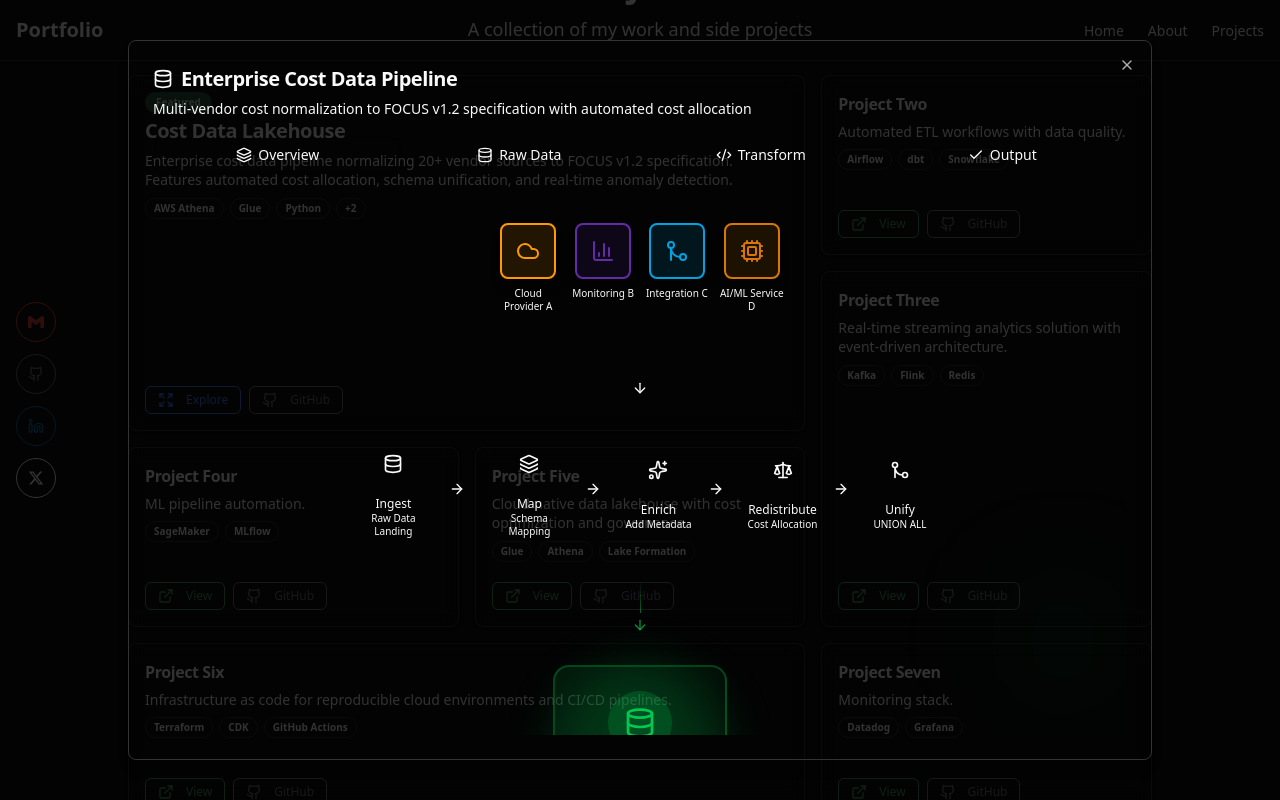
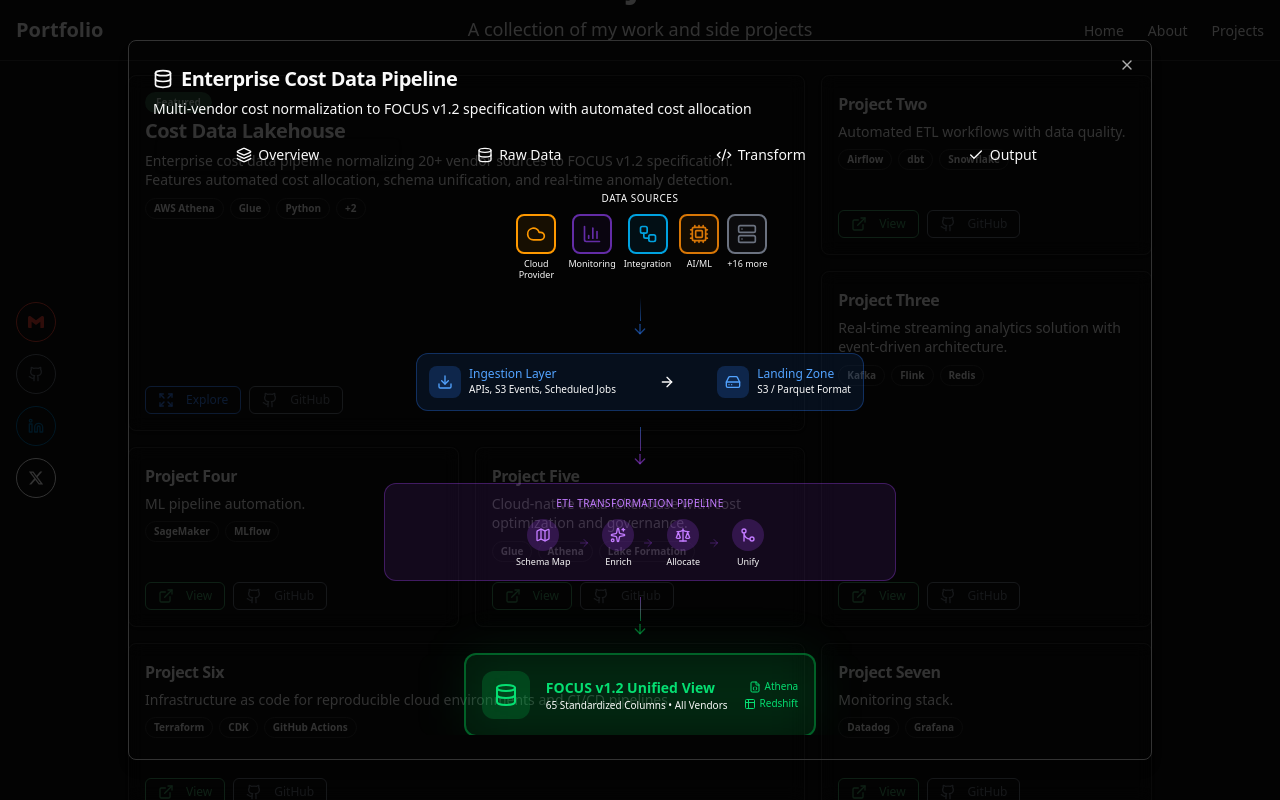
Before and after one commit to iancatez/ian-cates-portfolio, a Next.js app: page / in a window 1280 px wide. Both pictures are taken after a click on the button "Explore". Shown: the part 2039-2839 px from the top of the page. Built offline with nearby package versions, Linux system fonts and the light colour scheme.

Commit message:
feat(projects): Improve architecture diagrams and replace emojis with Lucide icons

```diff
--- a/components/projects/data-flow-diagram.tsx
+++ b/components/projects/data-flow-diagram.tsx
@@ -5,171 +5,260 @@
 import {
   Database,
   ArrowRight,
+  ArrowDown,
   Layers,
   Sparkles,
   Scale,
   GitMerge,
   Cloud,
   BarChart3,
-  Cpu
+  Cpu,
+  Download,
+  Map,
+  Server,
+  HardDrive,
+  FileJson,
+  Users,
+  Building2,
+  PieChart,
+  Table2,
+  Workflow
 } from "lucide-react";
 
 interface DataFlowDiagramProps {
-  activeStep?: number;
-  onStepClick?: (step: number) => void;
+  className?: string;
 }
 
-const vendors = [
-  { name: "Cloud Provider A", icon: Cloud, color: "#FF9900" },
-  { name: "Monitoring B", icon: BarChart3, color: "#632CA6" },
-  { name: "Integration C", icon: GitMerge, color: "#00A2E0" },
-  { name: "AI/ML Service D", icon: Cpu, color: "#D97706" },
-];
+// Comprehensive architecture diagram showing full data pipeline
+export function DataFlowDiagram({ className }: DataFlowDiagramProps) {
+  return (
+    <div className={cn("relative w-full", className)}>
+      {/* Full Architecture Diagram */}
+      <div className="space-y-4">
 
-const pipelineStages = [
-  { id: 1, name: "Ingest", icon: Database, description: "Raw Data Landing" },
-  { id: 2, name: "Map", icon: Layers, description: "Schema Mapping" },
-  { id: 3, name: "Enrich", icon: Sparkles, description: "Add Metadata" },
-  { id: 4, name: "Redistribute", icon: Scale, description: "Cost Allocation" },
-  { id: 5, name: "Unify", icon: GitMerge, description: "UNION ALL" },
-];
-
-export function DataFlowDiagram({ activeStep = 0, onStepClick }: DataFlowDiagramProps) {
-  return (
-    <div className="relative w-full py-8">
-      {/* Main flow container */}
-      <div className="flex flex-col gap-8">
-        {/* Vendor Sources Row */}
-        <div className="flex justify-center gap-3 px-4">
-          {vendors.map((vendor, index) => (
+        {/* Layer 1: Data Sources */}
         <motion.div
-              key={vendor.name}
           initial={{ opacity: 0, y: -20 }}
           animate={{ opacity: 1, y: 0 }}
-              transition={{ delay: index * 0.1, duration: 0.4 }}
-              className="flex flex-col items-center gap-2"
+          transition={{ duration: 0.5 }}
+          className="relative"
+        >
+          <div className="text-[10px] uppercase tracking-wider text-muted-foreground mb-2 text-center font-medium">
+            Data Sources
+          </div>
+          <div className="flex justify-center gap-2 flex-wrap">
+            {[
+              { name: "Cloud Provider", icon: Cloud, color: "#FF9900" },
+              { name: "Monitoring", icon: BarChart3, color: "#632CA6" },
+              { name: "Integration", icon: Workflow, color: "#00A2E0" },
+              { name: "AI/ML", icon: Cpu, color: "#D97706" },
+              { name: "+16 more", icon: Server, color: "#6B7280" },
+            ].map((source, i) => (
+              <motion.div
+                key={source.name}
+                initial={{ opacity: 0, scale: 0.8 }}
+                animate={{ opacity: 1, scale: 1 }}
+                transition={{ delay: 0.1 + i * 0.05 }}
+                className="flex flex-col items-center"
               >
                 <div
-                className="w-14 h-14 rounded-lg flex items-center justify-center shadow-lg"
-                style={{ backgroundColor: `${vendor.color}20`, border: `2px solid ${vendor.color}` }}
+                  className="w-10 h-10 rounded-lg flex items-center justify-center border-2"
+                  style={{ borderColor: source.color, backgroundColor: `${source.color}15` }}
                 >
-                <vendor.icon className="w-6 h-6" style={{ color: vendor.color }} />
+                  <source.icon className="w-5 h-5" style={{ color: source.color }} />
                 </div>
-              <span className="text-[10px] text-muted-foreground text-center max-w-16 leading-tight">
-                {vendor.name}
+                <span className="text-[9px] text-muted-foreground mt-1 text-center max-w-12 leading-tight">
+                  {source.name}
                 </span>
               </motion.div>
             ))}
           </div>
+        </motion.div>
 
-        {/* Connecting arrows from vendors */}
+        {/* Connector */}
         <div className="flex justify-center">
           <motion.div
             initial={{ scaleY: 0 }}
             animate={{ scaleY: 1 }}
-            transition={{ delay: 0.4, duration: 0.3 }}
-            className="flex flex-col items-center gap-1"
+            transition={{ delay: 0.4 }}
+            className="flex flex-col items-center"
           >
-            <div className="w-px h-8 bg-gradient-to-b from-muted-foreground/50 to-primary/50" />
-            <ArrowRight className="w-4 h-4 text-primary/50 rotate-90" />
+            <div className="w-px h-6 bg-gradient-to-b from-muted-foreground/30 to-blue-500/50" />
+            <ArrowDown className="w-4 h-4 text-blue-500/50" />
           </motion.div>
         </div>
 
-        {/* Pipeline Stages Row */}
-        <div className="flex justify-center items-center gap-2 px-4 overflow-x-auto">
-          {pipelineStages.map((stage, index) => (
+        {/* Layer 2: Ingestion & Landing Zone */}
         <motion.div
-              key={stage.id}
-              initial={{ opacity: 0, scale: 0.8 }}
-              animate={{ opacity: 1, scale: 1 }}
-              transition={{ delay: 0.5 + index * 0.1, duration: 0.3 }}
-              className="flex items-center"
+          initial={{ opacity: 0 }}
+          animate={{ opacity: 1 }}
+          transition={{ delay: 0.5 }}
+          className="flex justify-center"
         >
-              <button
-                onClick={() => onStepClick?.(stage.id)}
-                className={cn(
-                  "flex flex-col items-center gap-2 p-3 rounded-xl transition-all duration-300",
-                  "hover:bg-primary/10 cursor-pointer",
-                  activeStep === stage.id && "bg-primary/20 ring-2 ring-primary/50"
-                )}
-              >
-                <div className={cn(
-                  "w-12 h-12 rounded-full flex items-center justify-center transition-all duration-300",
-                  activeStep === stage.id
-                    ? "bg-primary text-primary-foreground shadow-lg shadow-primary/30"
-                    : "bg-muted text-muted-foreground"
-                )}>
-                  <stage.icon className="w-5 h-5" />
+          <div className="bg-blue-500/10 border border-blue-500/30 rounded-xl p-3 max-w-md w-full">
+            <div className="flex items-center justify-between gap-4">
+              <div className="flex items-center gap-2">
+                <div className="w-8 h-8 rounded-lg bg-blue-500/20 flex items-center justify-center">
+                  <Download className="w-4 h-4 text-blue-400" />
                 </div>
-                <div className="text-center">
-                  <div className={cn(
-                    "text-xs font-medium transition-colors",
-                    activeStep === stage.id ? "text-primary" : "text-foreground"
-                  )}>
-                    {stage.name}
-                  </div>
-                  <div className="text-[10px] text-muted-foreground max-w-20 leading-tight">
-                    {stage.description}
+                <div>
+                  <div className="text-xs font-medium text-blue-400">Ingestion Layer</div>
+                  <div className="text-[10px] text-muted-foreground">APIs, S3 Events, Scheduled Jobs</div>
                 </div>
               </div>
-              </button>
+              <ArrowRight className="w-4 h-4 text-muted-foreground/50" />
+              <div className="flex items-center gap-2">
+                <div className="w-8 h-8 rounded-lg bg-blue-500/20 flex items-center justify-center">
+                  <HardDrive className="w-4 h-4 text-blue-400" />
+                </div>
+                <div>
+                  <div className="text-xs font-medium text-blue-400">Landing Zone</div>
+                  <div className="text-[10px] text-muted-foreground">S3 / Parquet Format</div>
+                </div>
+              </div>
+            </div>
+          </div>
+        </motion.div>
 
-              {/* Arrow between stages */}
-              {index < pipelineStages.length - 1 && (
-                <motion.div
-                  initial={{ opacity: 0, x: -10 }}
-                  animate={{ opacity: 1, x: 0 }}
-                  transition={{ delay: 0.6 + index * 0.1 }}
-                >
-                  <ArrowRight className="w-4 h-4 text-muted-foreground/50 mx-1" />
-                </motion.div>
-              )}
-            </motion.div>
-          ))}
-        </div>
-
-        {/* Connecting arrow to output */}
+        {/* Connector */}
         <div className="flex justify-center">
           <motion.div
             initial={{ scaleY: 0 }}
             animate={{ scaleY: 1 }}
-            transition={{ delay: 1, duration: 0.3 }}
-            className="flex flex-col items-center gap-1"
+            transition={{ delay: 0.6 }}
+            className="flex flex-col items-center"
           >
-            <div className="w-px h-8 bg-gradient-to-b from-primary/50 to-green-500/50" />
-            <ArrowRight className="w-4 h-4 text-green-500/70 rotate-90" />
+            <div className="w-px h-6 bg-gradient-to-b from-blue-500/50 to-purple-500/50" />
+            <ArrowDown className="w-4 h-4 text-purple-500/50" />
           </motion.div>
         </div>
 
-        {/* Unified Output */}
+        {/* Layer 3: Transformation Pipeline */}
+        <motion.div
+          initial={{ opacity: 0 }}
+          animate={{ opacity: 1 }}
+          transition={{ delay: 0.7 }}
+          className="flex justify-center"
+        >
+          <div className="bg-purple-500/10 border border-purple-500/30 rounded-xl p-3 max-w-lg w-full">
+            <div className="text-[10px] uppercase tracking-wider text-purple-400 mb-2 text-center font-medium">
+              ETL Transformation Pipeline
+            </div>
+            <div className="flex items-center justify-center gap-1">
+              {[
+                { icon: Map, label: "Schema Map", color: "text-purple-400" },
+                { icon: Sparkles, label: "Enrich", color: "text-purple-400" },
+                { icon: Scale, label: "Allocate", color: "text-purple-400" },
+                { icon: GitMerge, label: "Unify", color: "text-purple-400" },
+              ].map((step, i) => (
+                <div key={step.label} className="flex items-center">
+                  <div className="flex flex-col items-center px-2">
+                    <div className="w-8 h-8 rounded-full bg-purple-500/20 flex items-center justify-center">
+                      <step.icon className={cn("w-4 h-4", step.color)} />
+                    </div>
+                    <span className="text-[9px] text-muted-foreground mt-1">{step.label}</span>
+                  </div>
+                  {i < 3 && <ArrowRight className="w-3 h-3 text-purple-500/30" />}
+                </div>
+              ))}
+            </div>
+          </div>
+        </motion.div>
+
+        {/* Connector */}
+        <div className="flex justify-center">
+          <motion.div
+            initial={{ scaleY: 0 }}
+            animate={{ scaleY: 1 }}
+            transition={{ delay: 0.8 }}
+            className="flex flex-col items-center"
+          >
+            <div className="w-px h-6 bg-gradient-to-b from-purple-500/50 to-green-500/50" />
+            <ArrowDown className="w-4 h-4 text-green-500/50" />
+          </motion.div>
+        </div>
+
+        {/* Layer 4: Unified Output */}
         <motion.div
           initial={{ opacity: 0, y: 20 }}
           animate={{ opacity: 1, y: 0 }}
-          transition={{ delay: 1.1, duration: 0.4 }}
+          transition={{ delay: 0.9 }}
           className="flex justify-center"
         >
           <div className="relative">
-            {/* Glow effect */}
-            <div className="absolute inset-0 bg-green-500/20 blur-xl rounded-full" />
-
-            <div className="relative flex flex-col items-center gap-2 p-6 rounded-2xl bg-gradient-to-br from-green-500/10 to-primary/10 border-2 border-green-500/30">
-              <div className="w-16 h-16 rounded-full bg-green-500/20 flex items-center justify-center">
-                <Database className="w-8 h-8 text-green-500" />
+            <div className="absolute inset-0 bg-green-500/10 blur-xl rounded-2xl" />
+            <div className="relative bg-green-500/10 border-2 border-green-500/40 rounded-xl p-4 max-w-md w-full">
+              <div className="flex items-center gap-4">
+                <div className="w-12 h-12 rounded-xl bg-green-500/20 flex items-center justify-center">
+                  <Database className="w-6 h-6 text-green-400" />
                 </div>
-              <div className="text-center">
-                <div className="text-sm font-semibold text-green-500">FOCUS v1.2</div>
-                <div className="text-xs text-muted-foreground">Unified Cost View</div>
-                <div className="text-[10px] text-muted-foreground mt-1">65 Columns • 20+ Vendors</div>
+                <div className="flex-1">
+                  <div className="text-sm font-semibold text-green-400">FOCUS v1.2 Unified View</div>
+                  <div className="text-[10px] text-muted-foreground">65 Standardized Columns • All Vendors</div>
+                </div>
+                <div className="flex flex-col items-end gap-0.5">
+                  <div className="flex items-center gap-1">
+                    <FileJson className="w-3 h-3 text-green-400" />
+                    <span className="text-[10px] text-green-400">Athena</span>
+                  </div>
+                  <div className="flex items-center gap-1">
+                    <Table2 className="w-3 h-3 text-green-400" />
+                    <span className="text-[10px] text-green-400">Redshift</span>
+                  </div>
+                </div>
               </div>
             </div>
           </div>
         </motion.div>
+
+        {/* Connector */}
+        <div className="flex justify-center">
+          <motion.div
+            initial={{ scaleY: 0 }}
+            animate={{ scaleY: 1 }}
+            transition={{ delay: 1.0 }}
+            className="flex flex-col items-center"
+          >
+            <div className="w-px h-6 bg-gradient-to-b from-green-500/50 to-cyan-500/50" />
+            <ArrowDown className="w-4 h-4 text-cyan-500/50" />
+          </motion.div>
         </div>
 
-      {/* Background decoration */}
-      <div className="absolute inset-0 pointer-events-none overflow-hidden">
-        <div className="absolute top-1/4 left-0 w-32 h-32 bg-primary/5 rounded-full blur-3xl" />
-        <div className="absolute bottom-1/4 right-0 w-32 h-32 bg-green-500/5 rounded-full blur-3xl" />
+        {/* Layer 5: Consumers */}
+        <motion.div
+          initial={{ opacity: 0, y: 20 }}
+          animate={{ opacity: 1, y: 0 }}
+          transition={{ delay: 1.1 }}
+        >
+          <div className="text-[10px] uppercase tracking-wider text-muted-foreground mb-2 text-center font-medium">
+            Consumers
+          </div>
+          <div className="flex justify-center gap-4">
+            {[
+              { name: "BI Dashboards", icon: PieChart, color: "#06B6D4" },
+              { name: "Finance Teams", icon: Building2, color: "#06B6D4" },
+              { name: "Cost Anomaly Detection", icon: BarChart3, color: "#06B6D4" },
+            ].map((consumer, i) => (
+              <motion.div
+                key={consumer.name}
+                initial={{ opacity: 0, scale: 0.8 }}
+                animate={{ opacity: 1, scale: 1 }}
+                transition={{ delay: 1.2 + i * 0.1 }}
+                className="flex flex-col items-center"
+              >
+                <div
+                  className="w-10 h-10 rounded-lg flex items-center justify-center border-2"
+                  style={{ borderColor: consumer.color, backgroundColor: `${consumer.color}15` }}
+                >
+                  <consumer.icon className="w-5 h-5" style={{ color: consumer.color }} />
+                </div>
+                <span className="text-[9px] text-muted-foreground mt-1 text-center max-w-16 leading-tight">
+                  {consumer.name}
+                </span>
+              </motion.div>
+            ))}
+          </div>
+        </motion.div>
       </div>
     </div>
   );
--- a/components/projects/data-transformation-modal.tsx
+++ b/components/projects/data-transformation-modal.tsx
@@ -30,7 +30,29 @@
   type FocusColumn,
 } from "@/lib/project-data/focus-schema";
 import { cn } from "@/lib/utils";
-import { ArrowRight, Check, Database, Layers, Code2 } from "lucide-react";
+import {
+  ArrowRight,
+  ArrowDown,
+  Check,
+  Database,
+  Layers,
+  Code2,
+  Download,
+  Map,
+  Sparkles,
+  Scale,
+  GitMerge,
+  type LucideIcon
+} from "lucide-react";
+
+// Map icon names to Lucide components
+const iconMap: Record<string, LucideIcon> = {
+  download: Download,
+  map: Map,
+  sparkles: Sparkles,
+  scale: Scale,
+  "git-merge": GitMerge,
+};
 
 interface DataTransformationModalProps {
   open: boolean;
@@ -50,7 +72,6 @@
 };
 
 export function DataTransformationModal({ open, onOpenChange }: DataTransformationModalProps) {
-  const [activeStep, setActiveStep] = useState<number>(0);
   const [selectedVendor, setSelectedVendor] = useState<number>(0);
 
   return (
@@ -89,7 +110,7 @@
           {/* Overview Tab */}
           <TabsContent value="overview" className="flex-1 overflow-auto mt-4">
             <div className="space-y-6">
-              <DataFlowDiagram activeStep={activeStep} onStepClick={setActiveStep} />
+              <DataFlowDiagram />
 
               {/* Stats summary */}
               <div className="grid grid-cols-2 sm:grid-cols-4 gap-4 px-2">
@@ -201,21 +222,73 @@
 
           {/* Transform Tab */}
           <TabsContent value="transform" className="flex-1 overflow-auto mt-4">
+            <div className="space-y-6">
+              {/* Visual Pipeline Diagram */}
+              <Card>
+                <CardHeader className="pb-2">
+                  <CardTitle className="text-base">Transformation Pipeline</CardTitle>
+                  <CardDescription className="text-xs">
+                    Five-stage ETL process converting raw vendor data to standardized FOCUS schema
+                  </CardDescription>
+                </CardHeader>
+                <CardContent>
+                  <div className="flex items-center justify-between gap-1 py-4">
+                    {transformationSteps.map((step, index) => {
+                      const IconComponent = iconMap[step.icon] || Database;
+                      return (
+                        <div key={step.id} className="flex items-center">
+                          <motion.div
+                            initial={{ opacity: 0, scale: 0.8 }}
+                            animate={{ opacity: 1, scale: 1 }}
+                            transition={{ delay: index * 0.1 }}
+                            className="flex flex-col items-center"
+                          >
+                            <div className={cn(
+                              "w-12 h-12 rounded-xl flex items-center justify-center",
+                              "bg-primary/10 border-2 border-primary/30"
+                            )}>
+                              <IconComponent className="w-6 h-6 text-primary" />
+                            </div>
+                            <span className="text-[10px] font-medium mt-2 text-center max-w-16">
+                              {step.title.split(" ")[0]}
+                            </span>
+                          </motion.div>
+                          {index < transformationSteps.length - 1 && (
+                            <motion.div
+                              initial={{ opacity: 0 }}
+                              animate={{ opacity: 1 }}
+                              transition={{ delay: 0.3 + index * 0.1 }}
+                            >
+                              <ArrowRight className="w-5 h-5 text-muted-foreground/50 mx-1" />
+                            </motion.div>
+                          )}
+                        </div>
+                      );
+                    })}
+                  </div>
+                </CardContent>
+              </Card>
+
+              {/* Detailed Step Cards */}
               <div className="space-y-3">
-              {transformationSteps.map((step, index) => (
+                {transformationSteps.map((step, index) => {
+                  const IconComponent = iconMap[step.icon] || Database;
+                  return (
                     <motion.div
                       key={step.id}
                       initial={{ opacity: 0, y: 20 }}
                       animate={{ opacity: 1, y: 0 }}
-                  transition={{ delay: index * 0.1 }}
+                      transition={{ delay: 0.3 + index * 0.1 }}
                     >
                       <Card className="overflow-hidden">
                         <CardHeader className="pb-2 bg-muted/30">
                           <div className="flex items-center gap-3">
-                        <span className="text-2xl">{step.icon}</span>
+                            <div className="w-10 h-10 rounded-lg bg-primary/10 flex items-center justify-center">
+                              <IconComponent className="w-5 h-5 text-primary" />
+                            </div>
                             <div className="flex-1">
-                          <CardTitle className="text-base flex items-center gap-2">
-                            <span className="text-xs text-muted-foreground font-normal">
+                              <CardTitle className="text-sm flex items-center gap-2">
+                                <span className="text-xs text-muted-foreground font-normal px-1.5 py-0.5 bg-muted rounded">
                                   Step {step.id}
                                 </span>
                                 {step.title}
@@ -223,12 +296,12 @@
                               <CardDescription className="text-xs">{step.description}</CardDescription>
                             </div>
                             {index < transformationSteps.length - 1 && (
-                          <ArrowRight className="w-5 h-5 text-muted-foreground" />
+                              <ArrowDown className="w-4 h-4 text-muted-foreground/50" />
                             )}
                           </div>
                         </CardHeader>
                         <CardContent className="pt-3">
-                      <ul className="space-y-1.5">
+                          <ul className="grid grid-cols-1 sm:grid-cols-2 gap-1.5">
                             {step.details.map((detail, i) => (
                               <li key={i} className="flex items-start gap-2 text-xs text-muted-foreground">
                                 <Check className="w-3 h-3 text-primary mt-0.5 shrink-0" />
@@ -239,7 +312,9 @@
                         </CardContent>
                       </Card>
                     </motion.div>
-              ))}
+                  );
+                })}
+              </div>
             </div>
           </TabsContent>
 
--- a/lib/project-data/focus-schema.ts
+++ b/lib/project-data/focus-schema.ts
@@ -106,13 +106,13 @@
   },
 ];
 
-// Transformation pipeline steps
+// Transformation pipeline steps - icon names map to Lucide icons
 export const transformationSteps: TransformationStep[] = [
   {
     id: 1,
     title: "Data Ingestion",
     description: "Collect raw cost and usage data from 20+ vendor APIs and file exports",
-    icon: "📥",
+    icon: "download",
     details: [
       "Scheduled API pulls from vendor billing systems",
       "S3 event-driven ingestion for file-based exports",
@@ -124,7 +124,7 @@
     id: 2,
     title: "Schema Mapping",
     description: "Map vendor-specific columns to FOCUS v1.2 standard schema",
-    icon: "🗺️",
+    icon: "map",
     details: [
       "Vendor-specific transformation rules in SQL/dbt",
       "Column name normalization (e.g., cost → EffectiveCost)",
@@ -136,7 +136,7 @@
     id: 3,
     title: "Data Enrichment",
     description: "Enhance records with organizational metadata and cost allocation tags",
-    icon: "✨",
+    icon: "sparkles",
     details: [
       "Join with division/team mapping tables",
       "Apply cost center and GL code assignments",
@@ -148,7 +148,7 @@
     id: 4,
     title: "Cost Redistribution",
     description: "Redistribute shared and untagged costs to valid business divisions",
-    icon: "⚖️",
+    icon: "scale",
     details: [
       "Identify 'unknown' and 'corporate' tagged costs",
       "Calculate proportional weights by division",
@@ -160,7 +160,7 @@
     id: 5,
     title: "Schema Unification",
     description: "UNION ALL vendor views into single queryable dataset",
-    icon: "🔗",
+    icon: "git-merge",
     details: [
       "All vendors output identical 65-column schema",
       "UNION ALL creates unified cost view",
```
Lines whose indentation alone changed are shown as unchanged.
